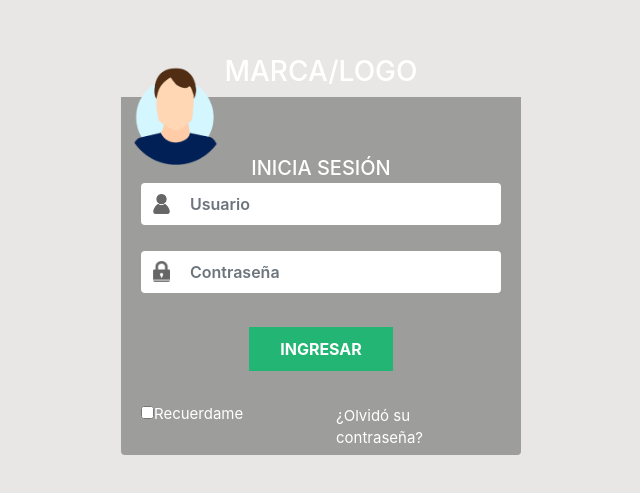
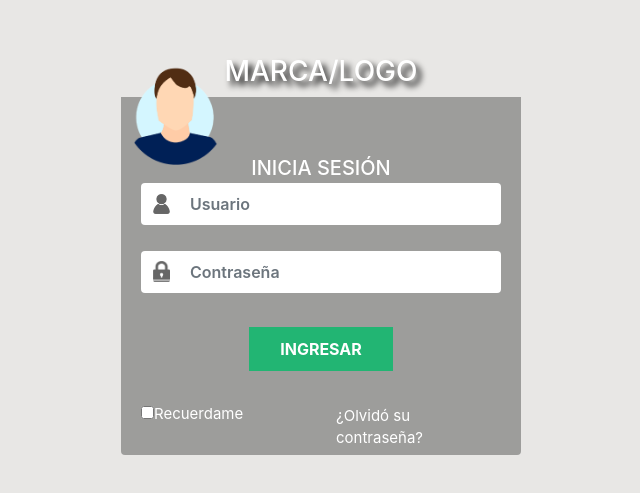
Before and after one commit to Edwardiaz/VistaLogin, a plain HTML site: page index/index.html in a window 1280 px wide. Shown: the part 113-606 px from the top of the page, without its empty margins (319-959 px from the left). Drawn offline with Linux system fonts and the light colour scheme.

Commit message:
sombra a marca/logo

```diff
--- a/index/css/estilo.css
+++ b/index/css/estilo.css
@@ -21,6 +21,10 @@ input[type=text], input[type=password] {
   border: 0px solid #ccc;
 
   /*box-sizing: border-box;*/
+}
+
+.marca{
+  text-shadow: black 0.3em 0.3em 0.4em;
 }
 
 button {
--- a/index/index.html
+++ b/index/index.html
@@ -14,7 +14,7 @@
       <div class="d-flex justify-content-center h-100">
 
       <div class="card">
-          <div class="card-title" style="background-color: #E8E7E5; text-align: center">
+          <div class="card-title marca" style="background-color: #E8E7E5; text-align: center">
             <h3>MARCA/LOGO</h3>
           </div>
           <form>
```
